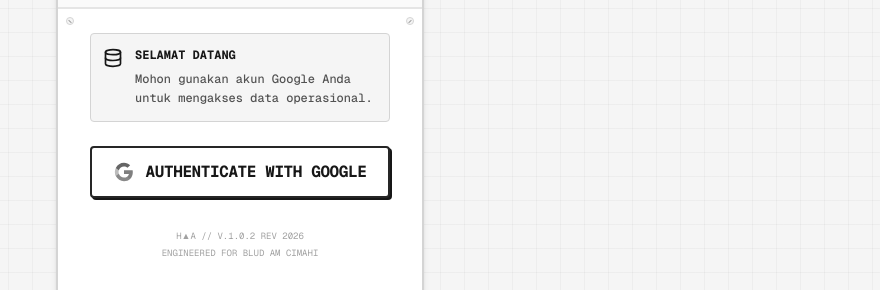
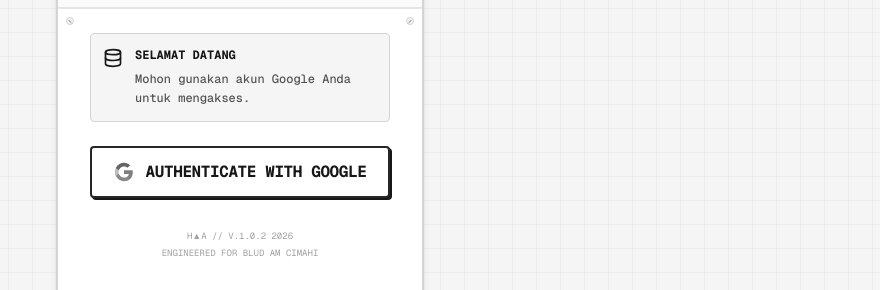
Before and after one commit to anugrahra/integrasi-data-blud, a Next.js app: page /login in a window 1280 px wide. Shown: the part 352-642 px from the top of the page, without its empty margins (400-1280 px from the left). Built offline with nearby package versions, Linux system fonts and the light colour scheme; no server answers.

Commit message:
final version 1.0.2

```diff
--- a/app/login/page.tsx
+++ b/app/login/page.tsx
@@ -65,7 +65,7 @@ export default function LoginPage() {
               <Database className="w-5 h-5 text-neutral-900 shrink-0 mt-0.5" />
               <div>
                 <p className="font-bold mb-1 text-neutral-900">SELAMAT DATANG</p>
-                <p>Mohon gunakan akun Google Anda untuk mengakses data operasional.</p>
+                <p>Mohon gunakan akun Google Anda untuk mengakses.</p>
               </div>
             </div>
 
@@ -96,7 +96,7 @@ export default function LoginPage() {
             </button>
 
             <div className="mt-8 text-center text-[9px] text-neutral-400 font-mono flex flex-col gap-1">
-              <p>H▲A // V.1.0.2 REV 2026</p>
+              <p>H▲A // V.1.0.2 2026</p>
               <p>ENGINEERED FOR BLUD AM CIMAHI</p>
             </div>
           </div>
```
